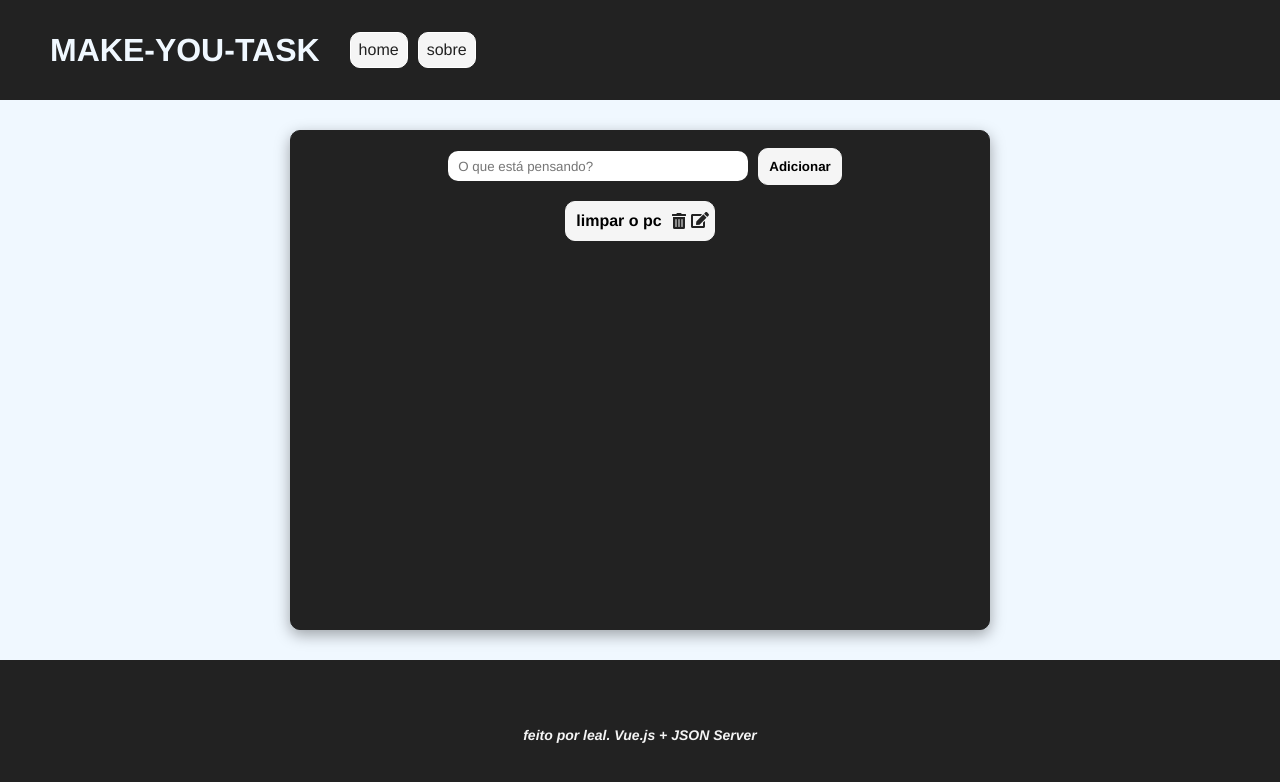
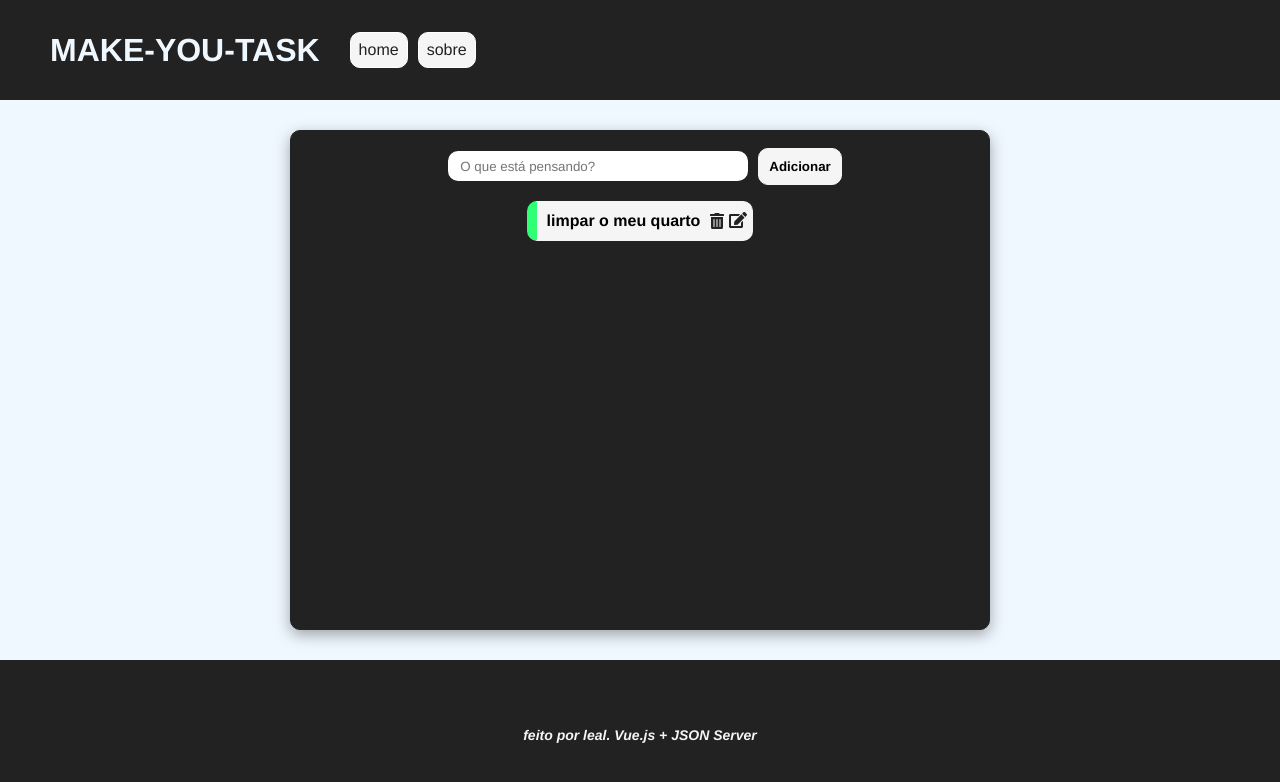
Before and after one commit to lealalves/tarefas-vuejs, a Vue app: page / in a window 1280 px wide. Shown: the top 782 px of the page. Built offline with nearby package versions, Linux system fonts and the light colour scheme; data requests are answered from the project's data file.

Commit message:
ajustes de validação e estilos
agora o botão salvar da tela de detalhes só aparece quando houver alguma descrição

adicionada animação de erro no input de adicionar a tarefa

estilização de tarefa concluída foi alterada

```diff
--- a/db/db.json
+++ b/db/db.json
@@ -1,10 +1,10 @@
 {
   "tarefas": [
     {
-      "nome": "limpar o pc",
-      "status": false,
-      "descricao": "",
-      "id": 7
+      "nome": "limpar o meu quarto",
+      "status": true,
+      "descricao": "Insira uma descrição sobre a tarefa!",
+      "id": 1
     }
   ]
 }
--- a/src/components/TaskDetails.vue
+++ b/src/components/TaskDetails.vue
@@ -7,7 +7,7 @@
             </div>
             <h3>Descrição</h3>
             <textarea v-model="task_desc_data" :placeholder="task_desc" id="task-details-text" cols="30" rows="10"></textarea>
-            <Button msg="Salvar" @click="setTaskDesc"/>
+            <Button v-show="valid_desc" msg="Salvar" @click="setTaskDesc"/>
         </div>
     </div>
 </template>
@@ -27,12 +27,13 @@ export default {
     },
     data() {
         return {
-            task_desc_data: 'Insira uma descrição sobre a tarefa!'
+            task_desc_data: null,
+            valid_desc: false
         }
     },
     methods: {
         async setTaskDesc() {
-            if(this.task_desc_data != null){
+
             const dataJson = JSON.stringify({descricao: this.task_desc_data})
 
             const req = await fetch(`http://localhost:3000/tarefas/${this.task_id}`, {
@@ -42,9 +43,11 @@ export default {
             })
 
             alert('descrição salva!')
-
-            }else alert('bota a descrição ai')
-
+        }
+    },
+    watch: {
+        task_desc_data (text) {
+            text != "" ? this.valid_desc = !false : this.valid_desc = !true
         }
     }
 }
--- a/src/components/TaskInput.vue
+++ b/src/components/TaskInput.vue
@@ -1,6 +1,6 @@
 <template>
     <form id="form-input" @submit="addTask($event)">
-        <input type="text" name="task" id="task-input" v-model="task" placeholder="O que está pensando?">
+        <input type="text" name="task" id="task-input" :class="{error: this.error}" v-model="task" placeholder="O que está pensando?">
         <Button msg="Adicionar"/>
     </form>
 </template>
@@ -16,7 +16,8 @@ export default {
     },
     data(){
         return {
-            task: null
+            task: null,
+            error: false
         }
     },
     methods: {
@@ -28,7 +29,7 @@ export default {
                 const data = {
                     nome: this.task,
                     status: false,
-                    descricao: ""
+                    descricao: "Insira uma descrição sobre a tarefa!"
                 }
 
                 const dataJson = JSON.stringify(data)
@@ -43,7 +44,12 @@ export default {
 
                 this.task = null
 
-            }else alert('escreva alguma coisa')
+            }else {
+                this.error = true
+                setInterval(() => {
+                    this.error = false
+                }, 3000);
+            }
 
 
         }
@@ -64,9 +70,23 @@ export default {
         padding: 10px;
         border: none;
         color: rgb(0, 0, 0);
+        border: 2px solid white;
         background-color: white;
+        box-shadow: 0 0 0 transparent;
         border-radius: 10px;
         margin-left: 10px;
         width: 300px;
+        transition: .2s;
+    }
+    #task-input.error{
+        box-shadow: 0 0 0.5em red;
+        animation: shake 0.2s ease-in-out 0s 2;
+    }
+
+    @keyframes shake {
+    0% { margin-left: 0rem; }
+    25% { margin-left: 0.5rem; }
+    75% { margin-left: -0.5rem; }
+    100% { margin-left: 0rem; }
     }
 </style>
```
Lines whose indentation alone changed are shown as unchanged.
